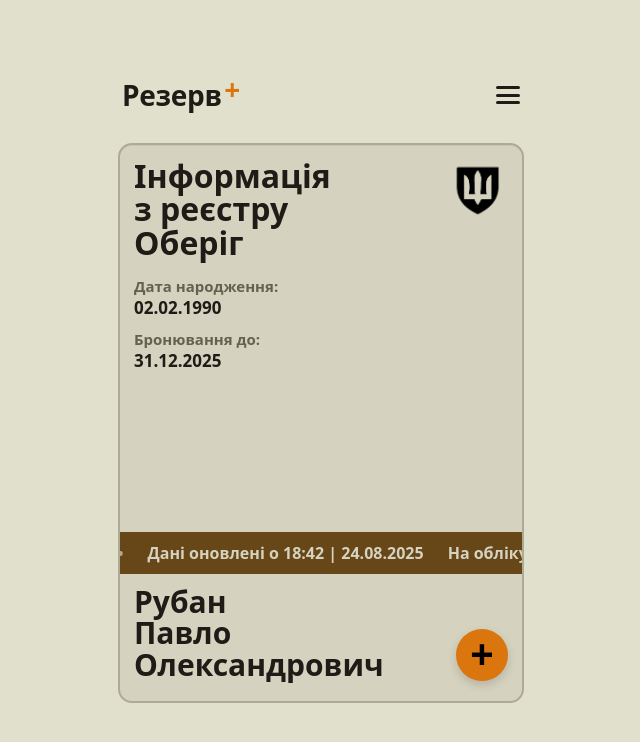
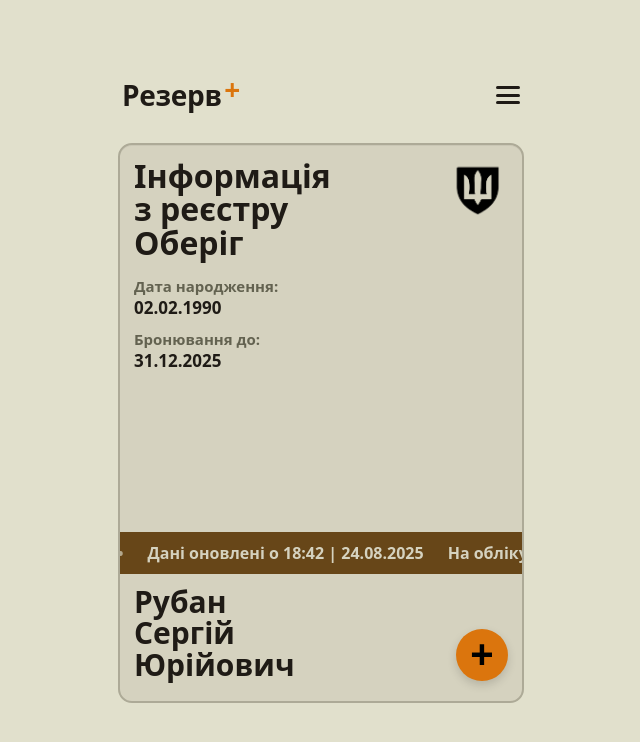
Before and after one commit to rubanwd/red-cup, a plain HTML site: page index.html in a window 1280 px wide. Shown: the whole page, without its empty margins (319-959 px from the left). Drawn offline with Linux system fonts and the light colour scheme; a web font is replaced by a local one.

Commit message:
тфьу

```diff
--- a/index.html
+++ b/index.html
@@ -59,8 +59,8 @@
         <div class="person">
           <div class="person-name">
             <div>Рубан</div>
-            <div>Павло</div>
-            <div>Олександрович</div>
+            <div>Сергій</div>
+            <div>Юрійович</div>
           </div>
           <button class="fab" aria-label="Додати">+</button>
         </div>
```
